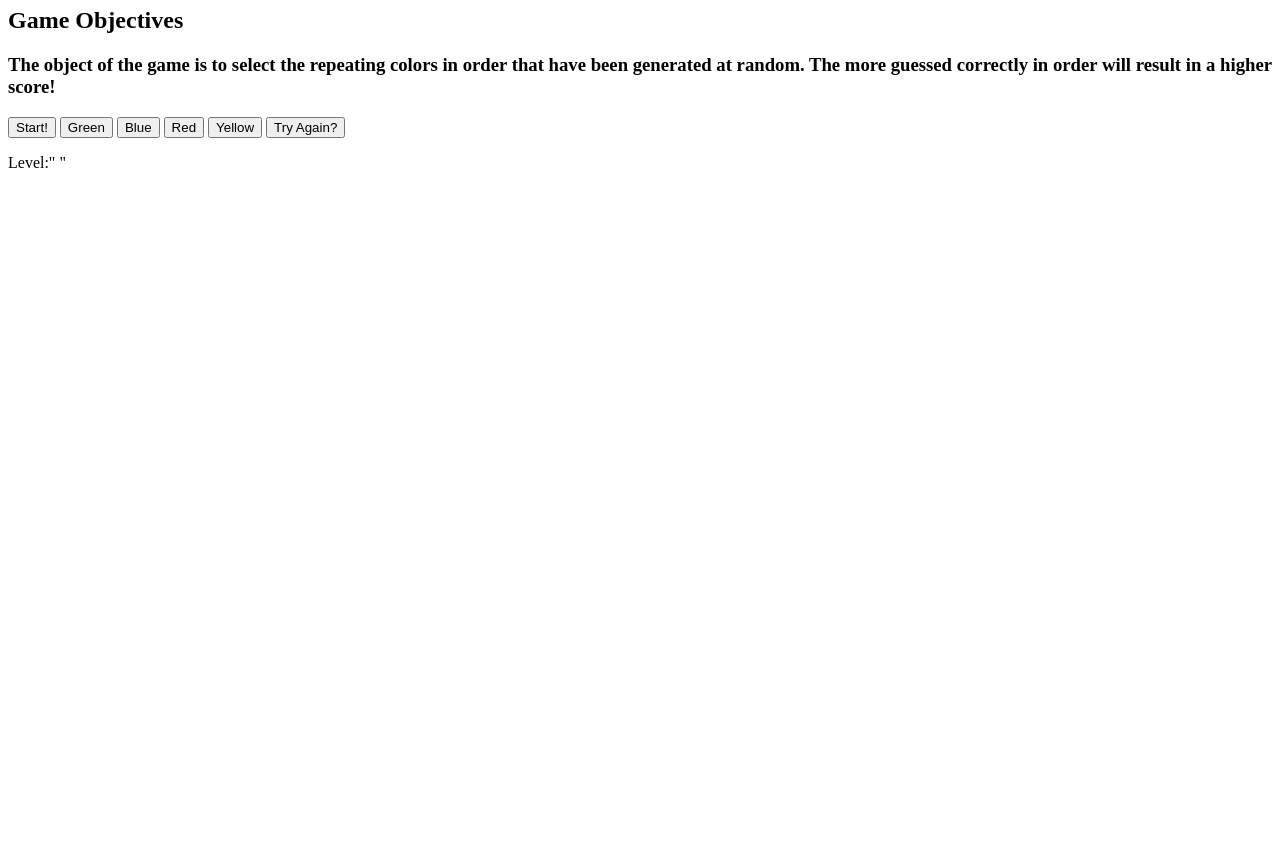
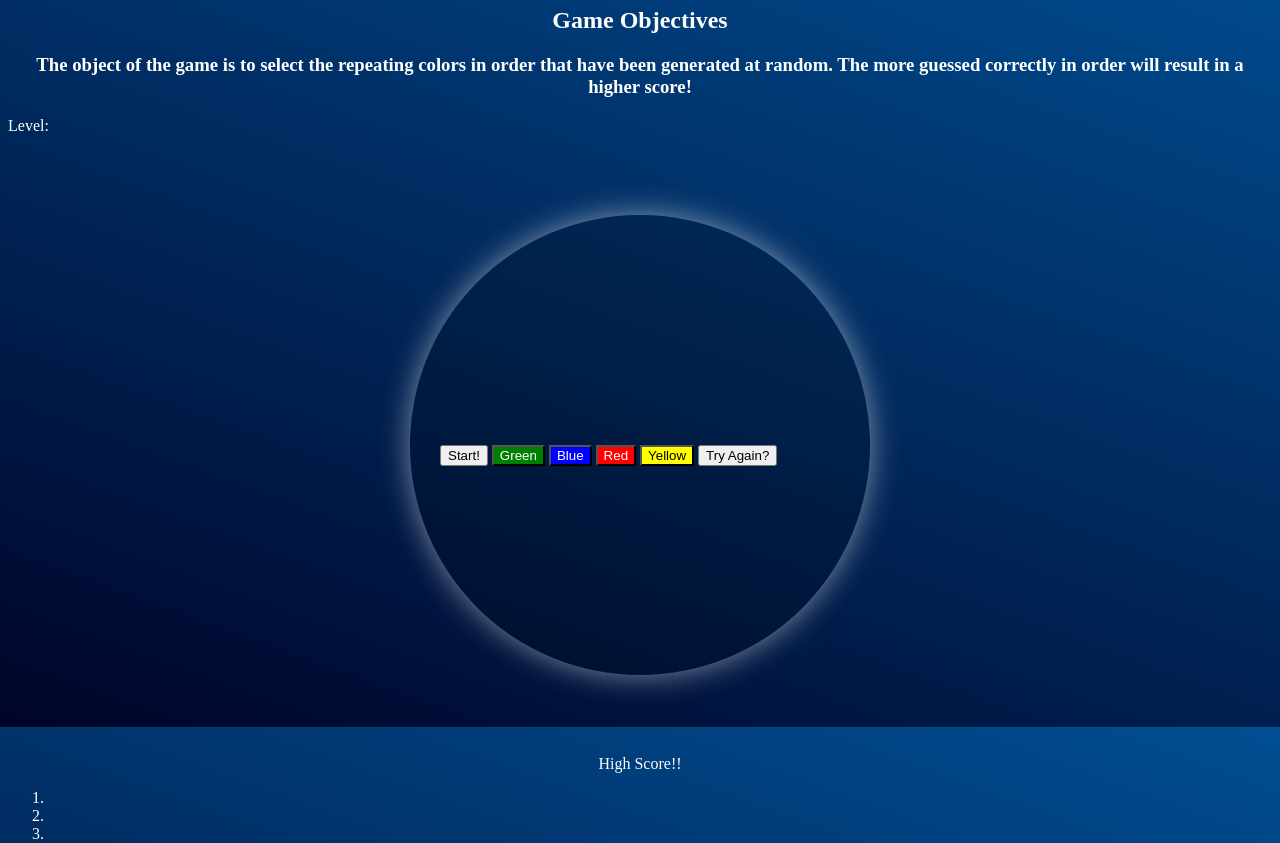
Before and after one commit to Phillipcostas/Unit-1-project-Game-Simon, a plain HTML site: page index.html in a window 1280 px wide. Shown: the part 73-916 px from the top of the page. Before the commit the page ends 800 px from the top, so only its background shows below. Drawn offline with Linux system fonts and the light colour scheme.

Commit message:
"pseudeocode changes"

```diff
--- a/app.js
+++ b/app.js
@@ -5,12 +5,17 @@
 
 /*-------------------------------- Variables --------------------------------*/
 const colorButtons = document.querySelectorAll('.color')
+const colorDisplay = document.querySelector('.colordisplay')
 
 const start = document.querySelector('#start')
 const restart = document.querySelector('#restart')
+const levels = document.querySelector('#level')
 
 let highScore = false
 let loser = false
+
+let level = document.getElementById('level')
+
 
 
 let colorsArray = ['green', 'red', 'blue', 'yellow']
@@ -42,16 +47,23 @@ const randomColor = () => {
     const color = colorsArray[randomIndex]
     colorOptions.push(color)
     console.log(color)
+    setTimeout(colorTimer, 1000)
+
 }
 
 
 const handleColorChoice = (event) => {
     const currentColor = event.target.id
     console.log(`'playerChoice' ${playerChoices}`)
+    //event.target.style.background = "red"
+    //div.style.background = colorOptions
+
 
     if (currentColor === colorOptions[currentIndex]) {
         console.log(`'color match' ${currentColor}`)
         currentIndex += 1;
+        level.innerText = `level: ${currentIndex +1}`
+        //console.log(level)
 
         console.log(currentIndex)
         if (currentIndex === colorOptions.length) {
@@ -62,8 +74,9 @@ const handleColorChoice = (event) => {
         console.log('color not a match')
         loser = true
         return console.log("You lose! :-(")
-        //Give player the option to restart the Game!
+
     }
+
 }
 const tryAgain = () => {
 
@@ -73,6 +86,7 @@ const startGame = () => {
     currentIndex = 0
     currentColor = 0
     colorOptions = []
+    level.innerText = `Level: 1`
     randomColor()
 }
 
@@ -82,4 +96,12 @@ for (let i = 0; i < colorButtons.length; i++) {
 }
 
 tryAgain()
-restart.addEventListener('click' , startGame)
+restart.addEventListener('click' , startGame);
+
+
+const colorTimer = () => {
+    colorDisplay.style.background = colorOptions ;
+    setTimeout(colorDisplay.textContent, 1000)
+    clearTimeout(colorDisplay)
+
+}
--- a/index.html
+++ b/index.html
@@ -13,6 +13,11 @@
     <h2>Game Objectives</h2>
     <h3>The object of the game is to select the repeating colors in order that have been generated at random. The more guessed correctly in order will result in a higher score!</h3>
 
+    <p><span id="level">Level:</span></p>
+
+<div class="simon">
+    <div class="colordisplay"></div>
+
     <button type="button" id="start">Start!</button>
 
     <button type="button" class="color" id="green">Green</button>
@@ -21,8 +26,15 @@
     <button type="button" class="color" id="yellow">Yellow</button>
 
     <button type="button" id="restart">Try Again?</button>
+</div>
 
-    <p>Level:" "</p>
+    <p class="high">High Score!!
+        <ol>
+            <li></li>
+            <li></li>
+            <li></li>
+        </ol>
+    </p>
 
 
 
--- a/style.css
+++ b/style.css
@@ -0,0 +1,66 @@
+html {
+    background: #000428;
+     background: linear-gradient(200deg, #004e92, #000428);
+     background: linear-gradient(200deg, #004e92, #000428);
+     height: 100%;
+
+}
+
+h1, h2, h3{
+    color: white;
+    text-align: center;
+}
+.colordisplay {
+    height: 200px;
+    width: 200px;
+
+
+}
+
+
+.simon {
+    position: relative;
+    border-radius: 50%;
+    margin: 10vh auto;
+    padding: 30px;
+    width: 80vh;
+    max-width: 400px;
+    height: 80vh;
+    max-height: 400px;
+    background: #2c2139;
+    background: rgba(0,0,0,0.2);
+    font-size: initial;
+    -webkit-box-shadow: 0 0 30px 0 rgba(255,255,255,0.5);
+    -moz-box-shadow: 0 0 30px 0 rgba(255,255,255,0.5);
+    box-shadow: 0 0 30px 0 rgba(255,255,255,0.5);
+}
+
+#green {
+    color: white;
+    background-color: green;
+}
+
+#blue {
+color: white;
+background-color: blue;
+}
+
+#red {
+    color: white;
+    background-color: red;
+}
+
+#yellow {
+    color: black;
+    background-color: yellow;
+}
+
+#level {
+    text-align: center;
+    color: white;
+}
+
+ol , .high{
+    color: white;
+    text-align: center;
+}
```
Also changed, not shown: 1 other file.
